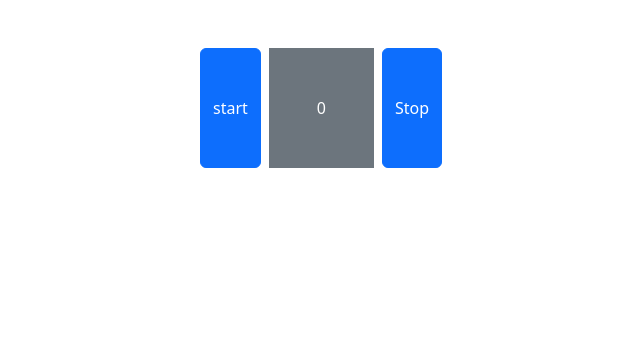
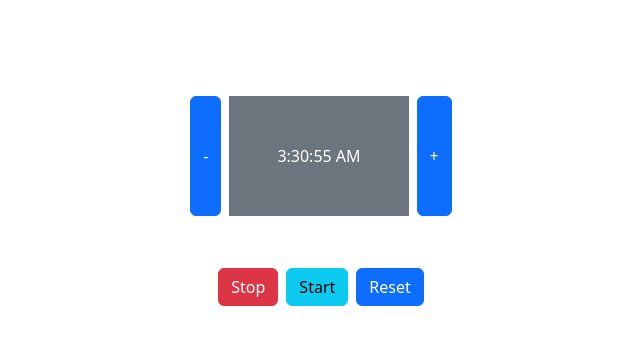
Before and after one commit to MasudurRahman34/core_react, a React (Create React App) app: page / in a window 1280 px wide. Shown: the top 344 px of the page, without its empty margins (319-959 px from the left). Built offline with nearby package versions, Linux system fonts and the light colour scheme.

Commit message:
timer app added

```diff
--- a/src/component/app.jsx
+++ b/src/component/app.jsx
@@ -3,35 +3,72 @@ import React, { Component } from "react";
 // import Navbar from './profile/navbar';
 class App extends Component {
 
-   state={
-    count : 0
-   }
+    state = {
+        count: new Date().toLocaleTimeString()
+    }
 
- render() {
+    intervalId=null;
+    increamentCount = () => {
+        this.setState({ count: this.state.count + 1 });
+    }
+    decreamentCount = () => {
+        if (this.state.count > 0) {
+            this.setState({ count: this.state.count - 1 })
+        };
+    }
+    startTimer=()=>{
+        if (this.state.count > 0 && !this.intervalId) {
+            this.intervalId = setInterval(() => {
+                this.setState({ count: this.state.count-1},()=>{
+                    if (this.state.count === 0) {
+                        alert('timer finish')
+                        clearInterval(this.intervalId)
+                        this.intervalId=null
+                    }
+                });
+            }, 1000);
+        }
+    }
+    stopTimer=()=>{
+        if (this.intervalId) {
+            clearInterval(this.intervalId);
+            this.intervalId=null;
+        }
+    }
+    resetTimer=()=>{
+            this.setState({count: 0});
+            clearInterval(this.intervalId);
+            this.intervalId=null;
+    }
+    render() {
         return (
             <div id="App">
                 <div className="container">
                     <div className="row">
                         <div className="col-md-12 mt-5">
                             <div className="d-flex justify-content-center flex-nowrap">
+                            </div>
+                        </div>
+                        <div className="col-md-12 mt-5">
+                            <div className="d-flex justify-content-center flex-nowrap">
                                 <button className="btn btn-primary"
-                                    onClick= {() => {
-                                        this.setState(
-                                            (prev)=>{
-                                                return{
-                                                    count : prev.count+1
-                                                }
-                                            },()=>{
-                                                console.log(this.state.count)
-                                            }
-                                        );
-
-                                }}
-                                    >start</button>
+                                    onClick={this.decreamentCount}
+                                >-</button>
                                 <div className="bg-secondary text-white mx-2 p-5">
                                     {this.state.count}
                                 </div>
-                                <button className="btn btn-primary">Stop</button>
+                                <button className="btn btn-primary" onClick={this.increamentCount}>+</button>
+                            </div>
+                        </div>
+                        <div className="col-md-12 mt-5">
+                            <div className="d-flex justify-content-center flex-nowrap">
+                                <button className="btn btn-danger m-1"
+                                    onClick={this.stopTimer}
+                                >Stop</button>
+                                <button className="btn btn-info m-1"
+                                    onClick={this.startTimer}
+                                >Start</button>
+                                <button className="btn btn-primary m-1"  onClick={this.resetTimer}>Reset</button>
                             </div>
                         </div>
                     </div>
--- a/src/component/profile/bio.jsx
+++ b/src/component/profile/bio.jsx
@@ -1,6 +1,6 @@
 import React from "react";
 
-const Bio = props =>(
+const Bio = props => (
     <div className="bio">
         <h3>{props.name}</h3>
         <p>{props.title} </p>
--- a/src/component/profile/skills.jsx
+++ b/src/component/profile/skills.jsx
@@ -1,6 +1,6 @@
 import React from "react";
 
-const Skills =(props) => (
+const Skills = (props) => (
     <div className="skills">
         <h3>Skills</h3>
         <ul>
```
Also changed, not shown: src/component/profile/index.jsx (+5 -5 lines), gitBranchList.txt.
